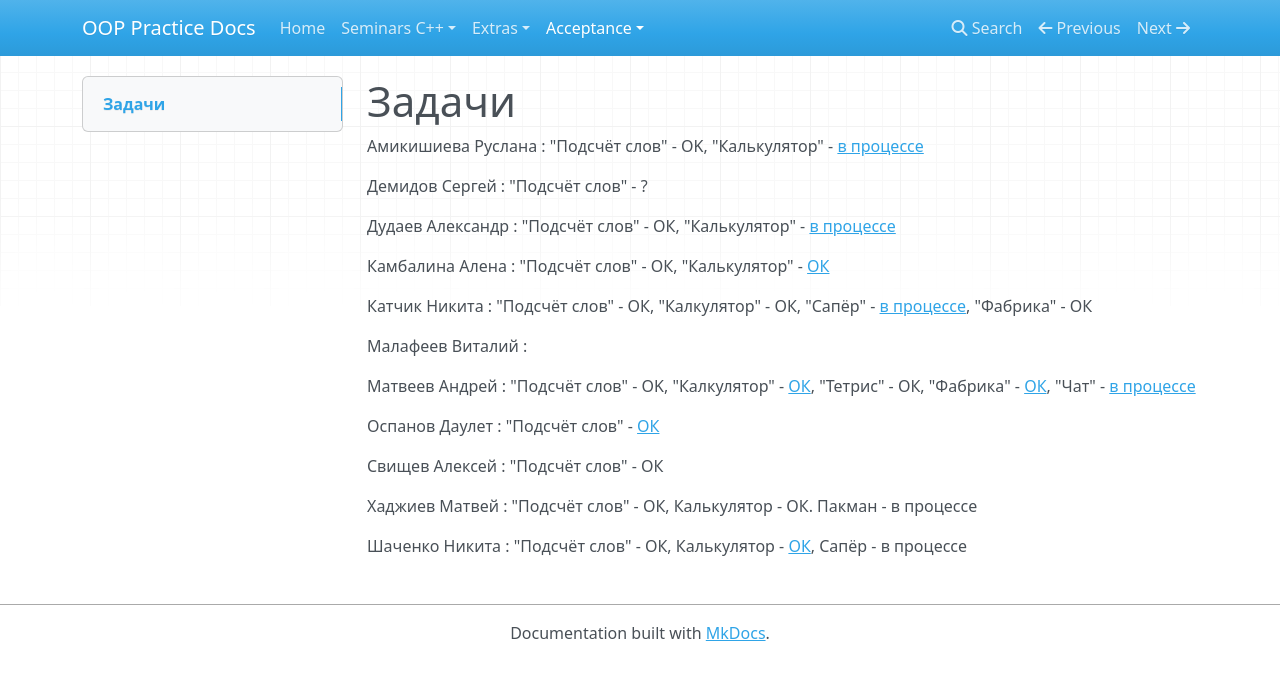
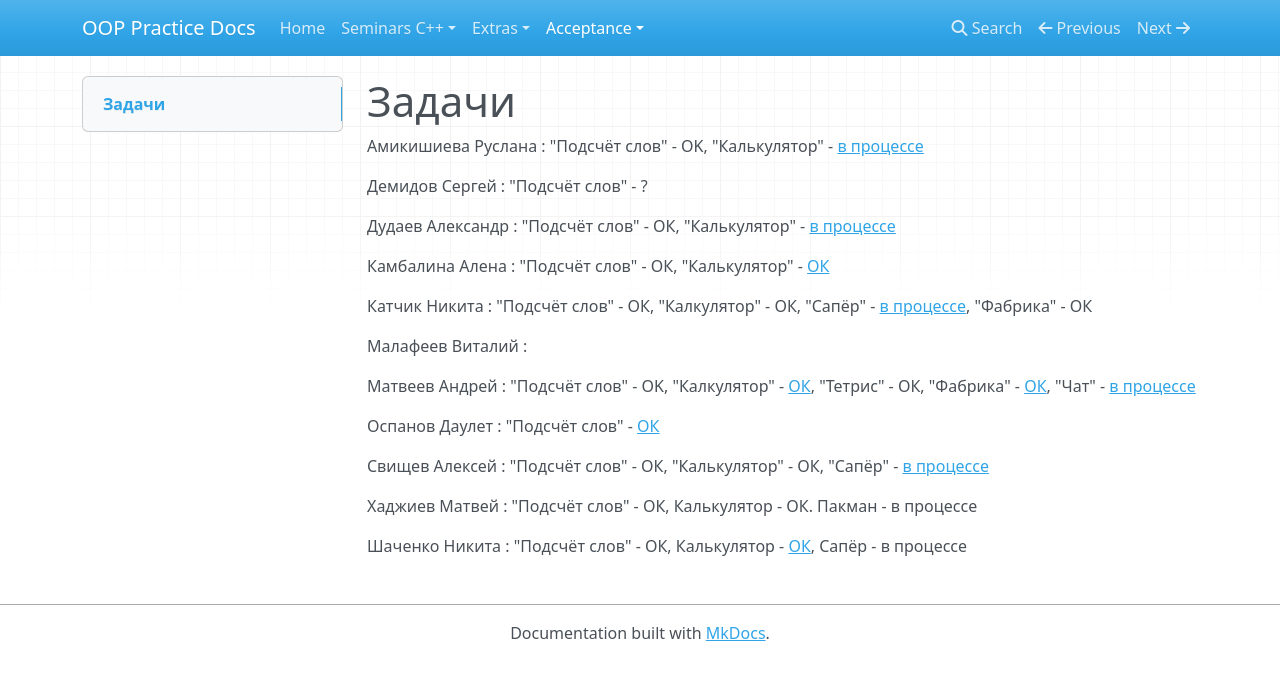
Before and after one commit to avoronkov/oop, an MkDocs documentation site: the page built from docs/java-acceptance.md, in a window 1280 px wide. Shown: the top 680 px of the page. Built offline with MkDocs 1.6.1, drawn with Linux system fonts in a browser that asks for light colours; nearby versions of some CDN libraries; old or Windows-style settings are respelled for this version of MkDocs.

Commit message:
svischev task 3

```diff
--- a/docs/java-acceptance.md
+++ b/docs/java-acceptance.md
@@ -16,7 +16,7 @@
 
 Оспанов Даулет : "Подсчёт слов" - [ОК](java_task1/ospanov)
 
-Свищев Алексей : "Подсчёт слов" - ОК
+Свищев Алексей : "Подсчёт слов" - ОК, "Калькулятор" - ОК, "Сапёр" - [в процессе](java_task3/svischev)
 
 Хаджиев Матвей : "Подсчёт слов" - ОК, Калькулятор - ОК. Пакман - в процессе
 
--- a/mkdocs.yml
+++ b/mkdocs.yml
@@ -27,6 +27,7 @@ pages:
             - "Dudaev": java_task2_results/dudaev_task2.md
         - Java Task3:
             - "Katchik": java_task3/katchik.md
+            - "Svischev": java_task3/svischev.md
         - Java Task4:
             - "Matveev": java_task4/matveev.md
         - Java Task5:
```
Also changed, not shown: docs/java_task3/svischev.md (added, +9 -0 lines).
